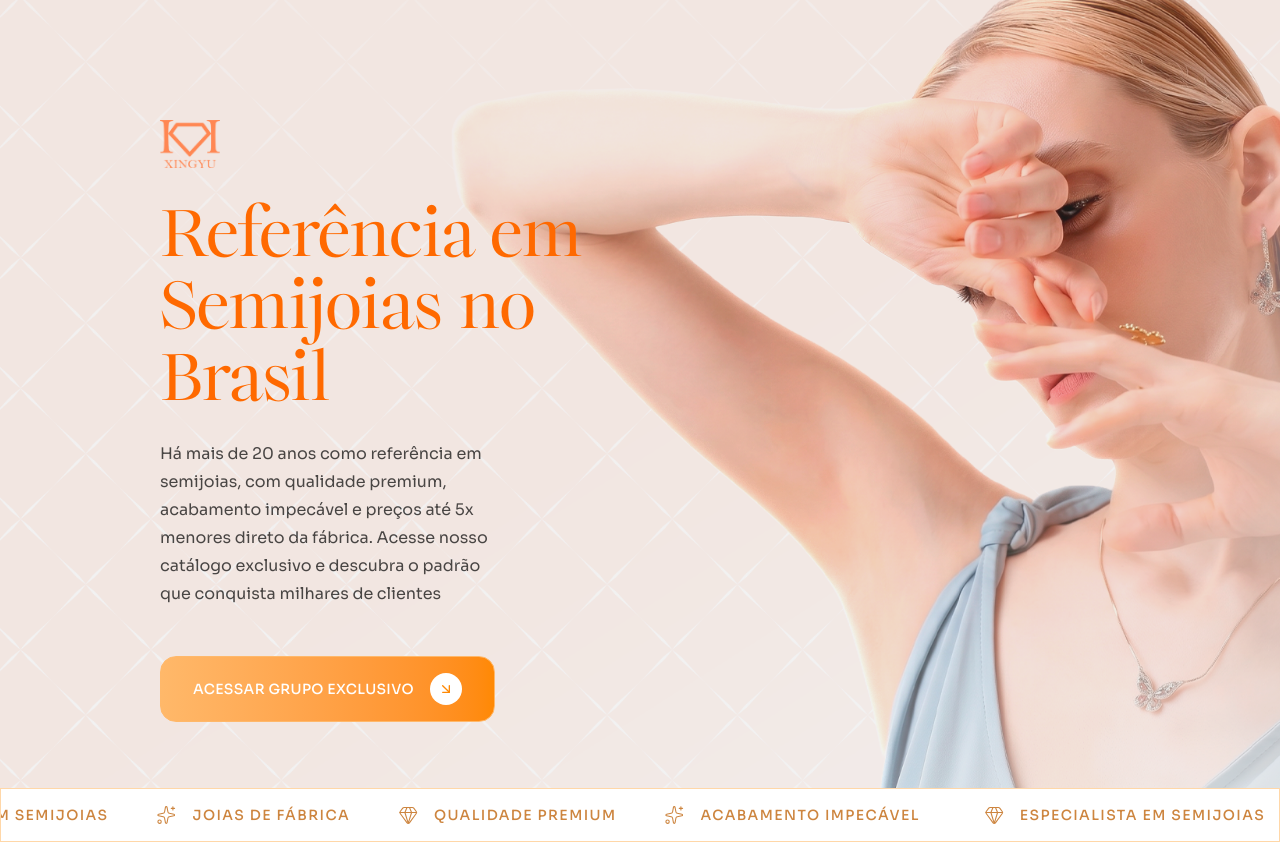
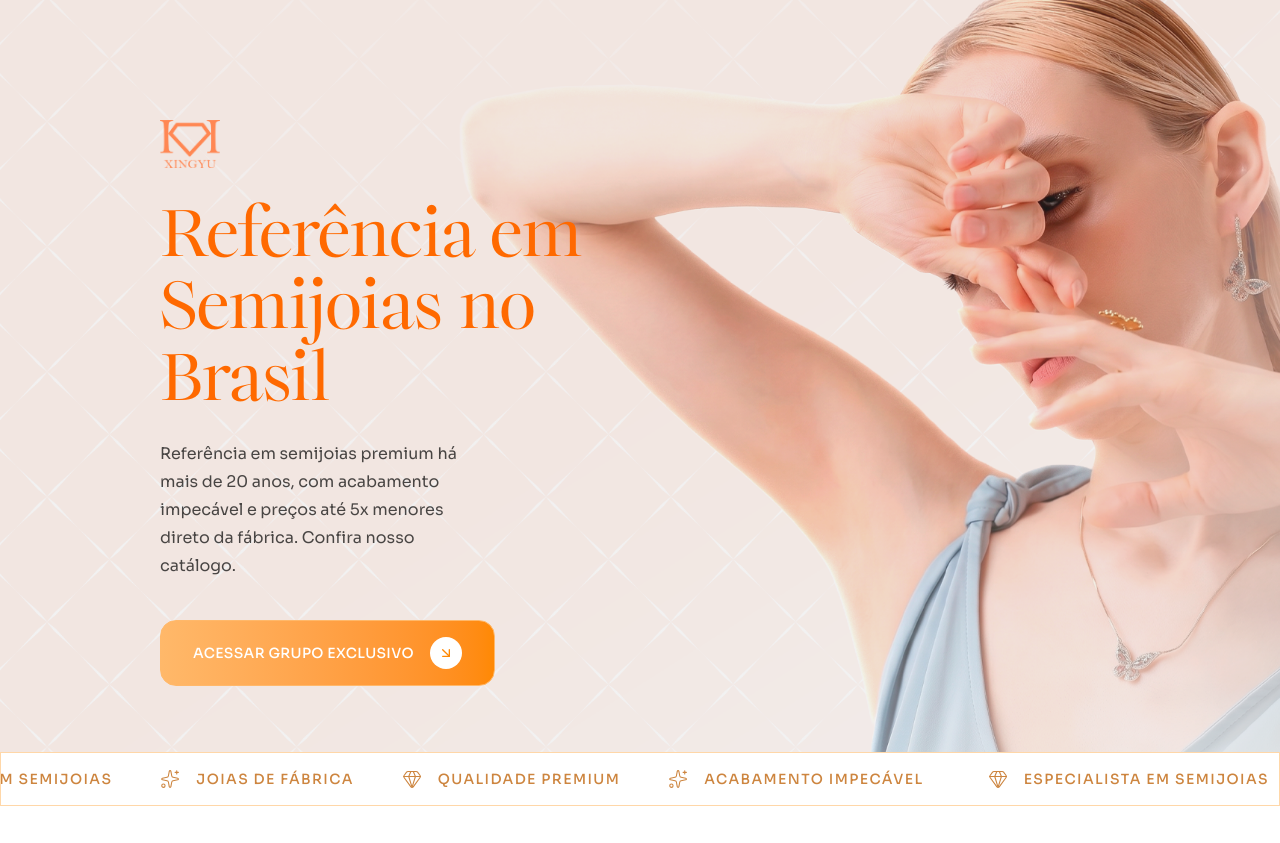
Before and after one commit to joaosilva25/link-xingyu, a React (Vite) app: page / in a window 1280 px wide. Shown: the top 843 px of the page. Built offline with nearby package versions, Linux system fonts and the light colour scheme.

Commit message:
fix: adjust subtitle

```diff
--- a/src/components/hero.tsx
+++ b/src/components/hero.tsx
@@ -36,12 +36,12 @@ export default function Hero() {
           {/* Subtitle */}
           <div className='flex flex-col gap-4 mb-6'>
             <p className="text-black/70 md:pr-32 leading-7  flex items-center justify-center md:justify-start">
-              Há mais de 20 anos como referência em semijoias, com qualidade premium, acabamento impecável e preços até 5x menores direto da fábrica. Acesse nosso catálogo exclusivo e descubra o padrão que conquista milhares de clientes
+            Referência em semijoias premium há mais de 20 anos, com acabamento impecável e preços até 5x menores direto da fábrica. Confira nosso catálogo.
             </p>
           </div>
 
           {/* Buttons */}
-          <div className="flex items-center justify-center md:justify-start gap-6 mt-12">
+          <div className="flex items-center justify-center md:justify-start gap-6 mt-10">
 
             <a
               href="https://chat.whatsapp.com/GgiaeKuxGMB5uSZakNWG2y"
```
